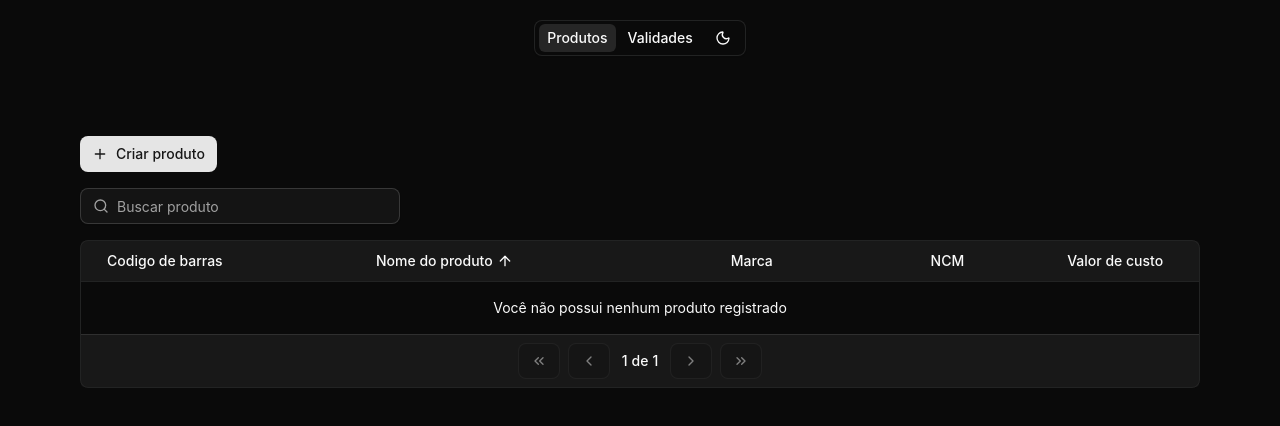
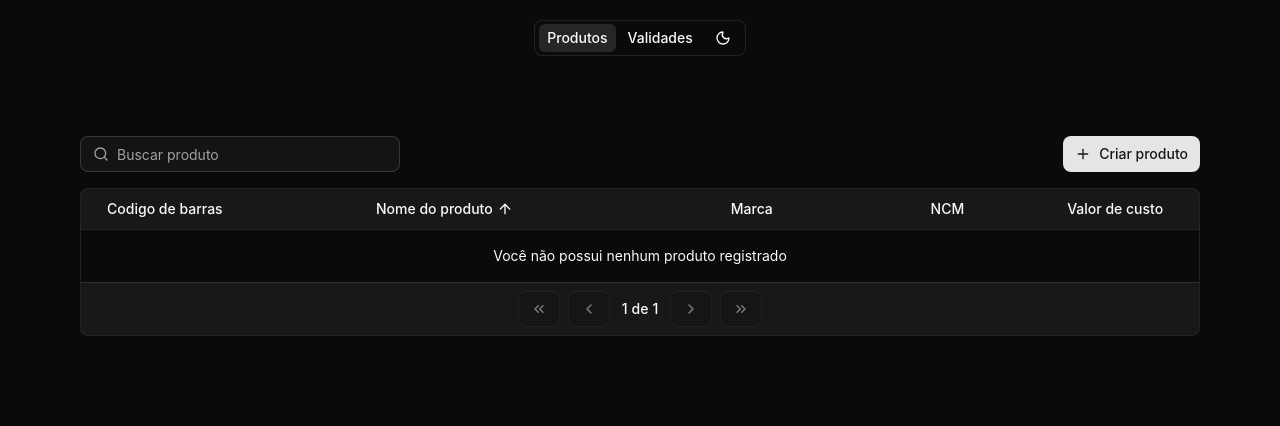
Before and after one commit to Caiollopes/cesta-validades, a React (Vite) app: page /produtos in a window 1280 px wide. Shown: the top 426 px of the page. Built offline with nearby package versions, Linux system fonts and the light colour scheme.

Commit message:
fix: position of created changed

```diff
--- a/src/components/pages/Products.tsx
+++ b/src/components/pages/Products.tsx
@@ -1,7 +1,4 @@
 import { ProductsTable } from "../products/table/product-table";
-import { CreateProduct } from "../products/create-product";
-import { SearchIcon } from "lucide-react";
-import { BaseInput } from "../base-input";
 import { useState } from "react";
 import type { Product } from "../products/table/product-data";
 
@@ -14,10 +11,7 @@ export function ProductsPage() {
 
   return (
     <div className="flex flex-col gap-4">
-      <div className="flex flex-row items-center justify-between">
-        <CreateProduct onAddProduct={handleAddProduct} />
-      </div>
-      <ProductsTable products={products} />
+      <ProductsTable products={products} onAddProduct={handleAddProduct} />
     </div>
   );
 }
--- a/src/components/products/table/product-table.tsx
+++ b/src/components/products/table/product-table.tsx
@@ -20,12 +20,14 @@ import {
 } from "lucide-react";
 import { useState, type ChangeEvent } from "react";
 import { BaseInput } from "@/components/base-input";
+import { CreateProduct } from "../create-product";
 
 interface ProductsTableProps {
   products: Product[];
+  onAddProduct: (product: Product) => void;
 }
 
-export function ProductsTable({ products }: ProductsTableProps) {
+export function ProductsTable({ products, onAddProduct }: ProductsTableProps) {
   const [page, setPage] = useState(1);
   const [sortOrder, setSortOrder] = useState<"asc" | "desc">("asc");
   const [search, setSearch] = useState("");
@@ -86,6 +88,7 @@ export function ProductsTable({ products }: ProductsTableProps) {
 
   return (
     <>
+      <div className="flex flex-row items-center justify-between">
         <BaseInput
           className="w-80"
           placeholder="Buscar produto"
@@ -94,6 +97,8 @@ export function ProductsTable({ products }: ProductsTableProps) {
         >
           <SearchIcon />
         </BaseInput>
+        <CreateProduct onAddProduct={onAddProduct} />
+      </div>
       <div className="rounded-md border">
         <Table>
           {/* Nome das colunas */}
```
Lines whose indentation alone changed are shown as unchanged.
